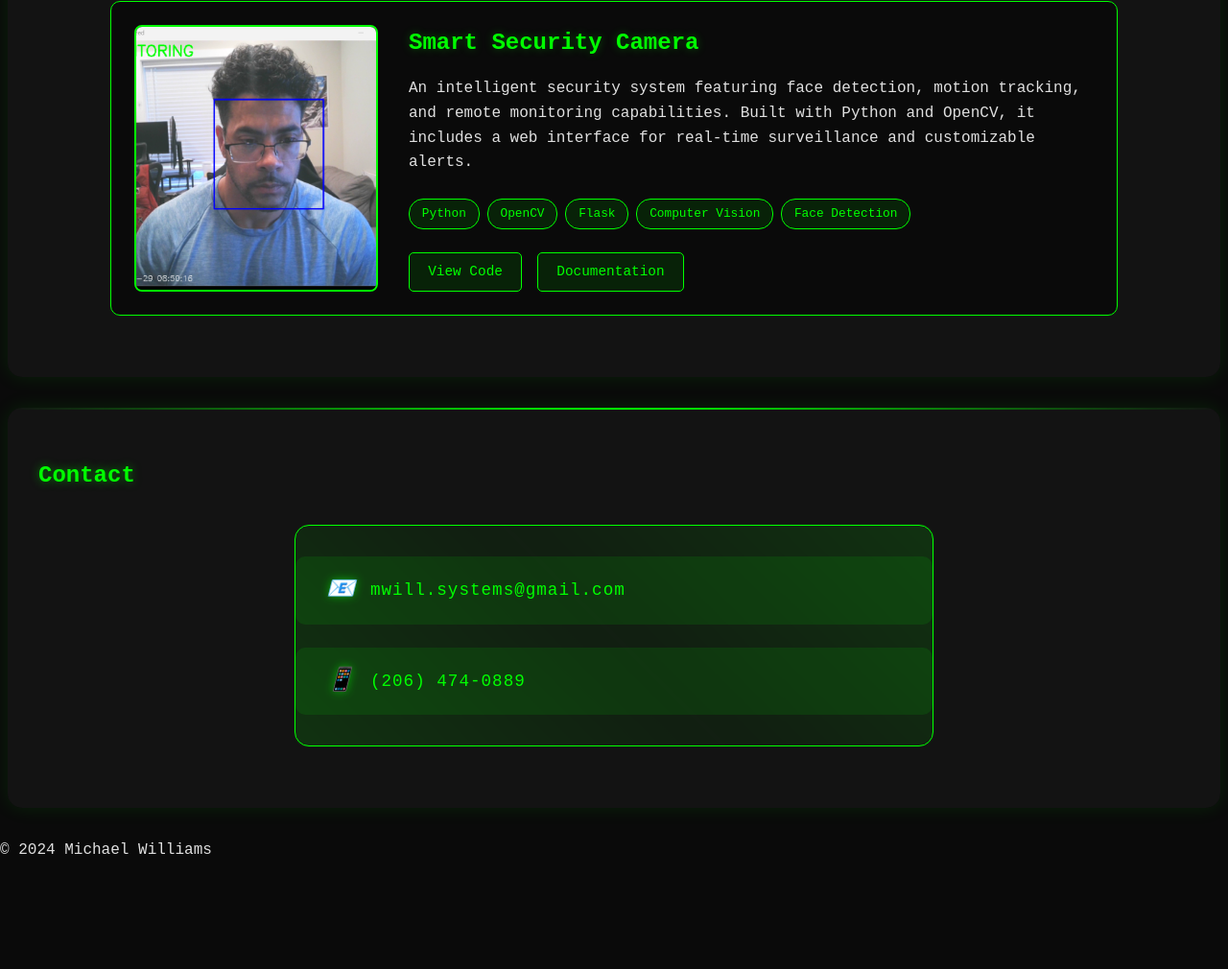
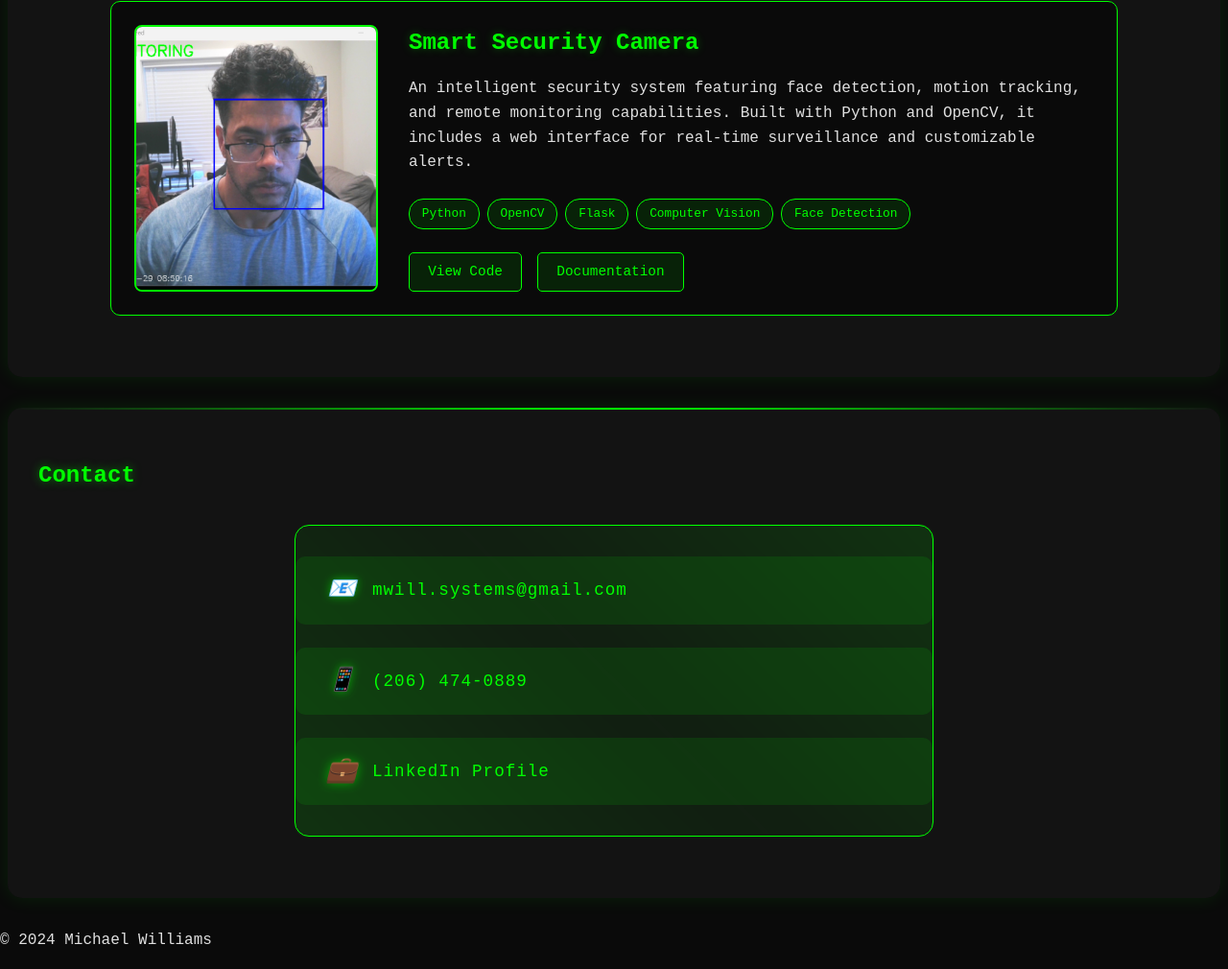
Before and after one commit to mwill20/mwill20.github.io, a plain HTML site: page index.html in a window 1280 px wide. Shown: the part 1104-2114 px from the top of the page at 96% size. Before the commit the page ends 2020 px from the top, so only its background shows below. Drawn offline with Linux system fonts and the light colour scheme.

Commit message:
Add LinkedIn with enhanced contact animations

```diff
--- a/index.html
+++ b/index.html
@@ -82,6 +82,10 @@
                     <i class="contact-icon">📱</i>
                     <a href="tel:+12064740889" class="contact-link">(206) 474-0889</a>
                 </div>
+                <div class="contact-item">
+                    <i class="contact-icon">💼</i>
+                    <a href="https://www.linkedin.com/in/mwillitmission/" target="_blank" class="contact-link">LinkedIn Profile</a>
+                </div>
             </div>
         </section>
     </main>
--- a/styles.css
+++ b/styles.css
@@ -342,6 +342,23 @@ section::before {
     border-radius: 10px;
     width: 100%;
     transition: all 0.3s ease;
+    position: relative;
+    overflow: hidden;
+}
+
+.contact-item::before {
+    content: '';
+    position: absolute;
+    top: 0;
+    left: -100%;
+    width: 100%;
+    height: 100%;
+    background: linear-gradient(90deg, transparent, rgba(0, 255, 0, 0.1), transparent);
+    transition: 0.5s;
+}
+
+.contact-item:hover::before {
+    left: 100%;
 }
 
 .contact-item:hover {
@@ -354,6 +371,8 @@ section::before {
     font-size: 1.5rem;
     color: var(--primary-color);
     text-shadow: 0 0 10px rgba(0, 255, 0, 0.5);
+    min-width: 2rem;
+    text-align: center;
 }
 
 .contact-link {
@@ -363,11 +382,39 @@ section::before {
     font-size: 1.1rem;
     letter-spacing: 1px;
     transition: all 0.3s ease;
+    position: relative;
+    padding: 0.2rem 0;
+}
+
+.contact-link::after {
+    content: '';
+    position: absolute;
+    bottom: 0;
+    left: 0;
+    width: 0;
+    height: 1px;
+    background: var(--primary-color);
+    transition: width 0.3s ease;
+}
+
+.contact-link:hover::after {
+    width: 100%;
 }
 
 .contact-link:hover {
     text-shadow: 0 0 10px rgba(0, 255, 0, 0.8);
     color: #fff;
+}
+
+/* Target specifically the LinkedIn icon for a special effect */
+.contact-item:nth-child(3) .contact-icon {
+    animation: pulse 2s infinite;
+}
+
+@keyframes pulse {
+    0% { transform: scale(1); }
+    50% { transform: scale(1.1); }
+    100% { transform: scale(1); }
 }
 
 /* Responsive design for contact */
```
